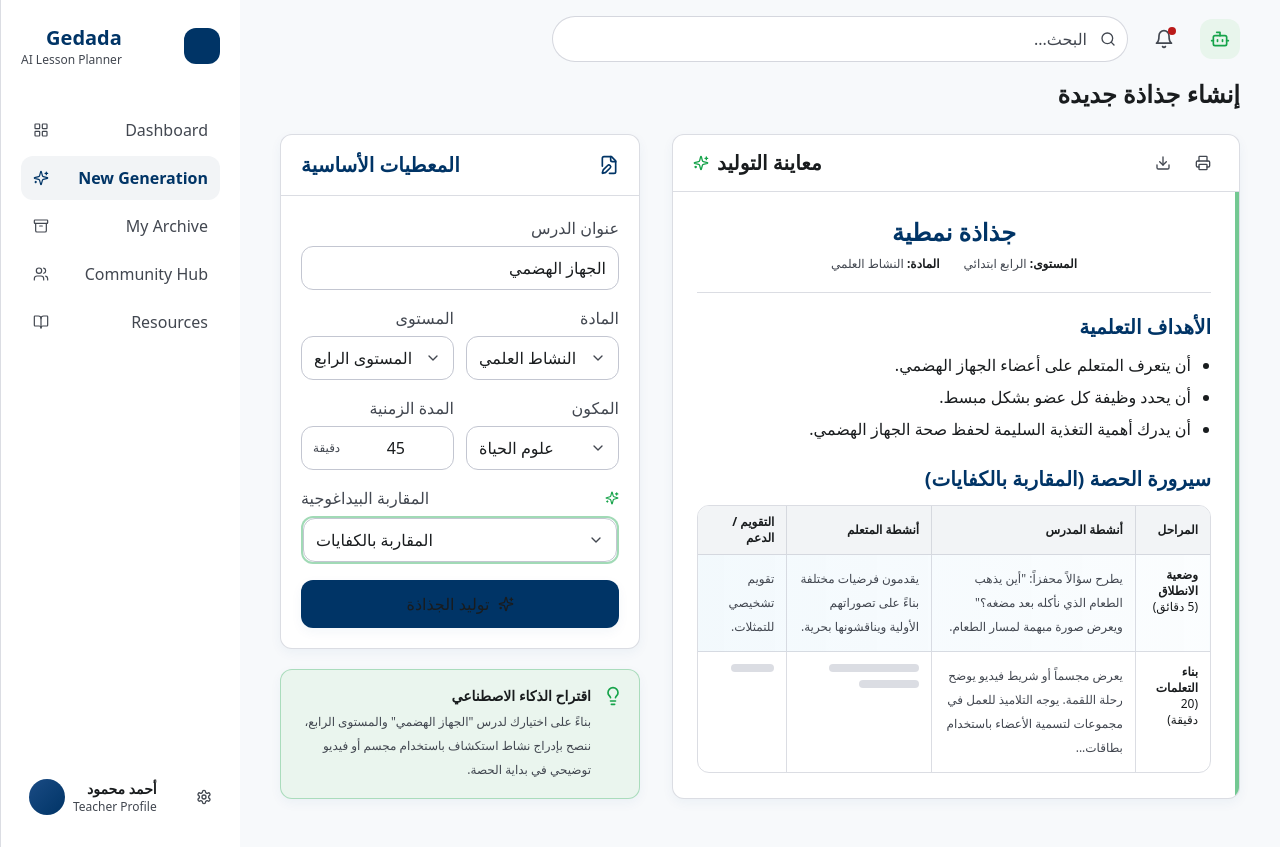
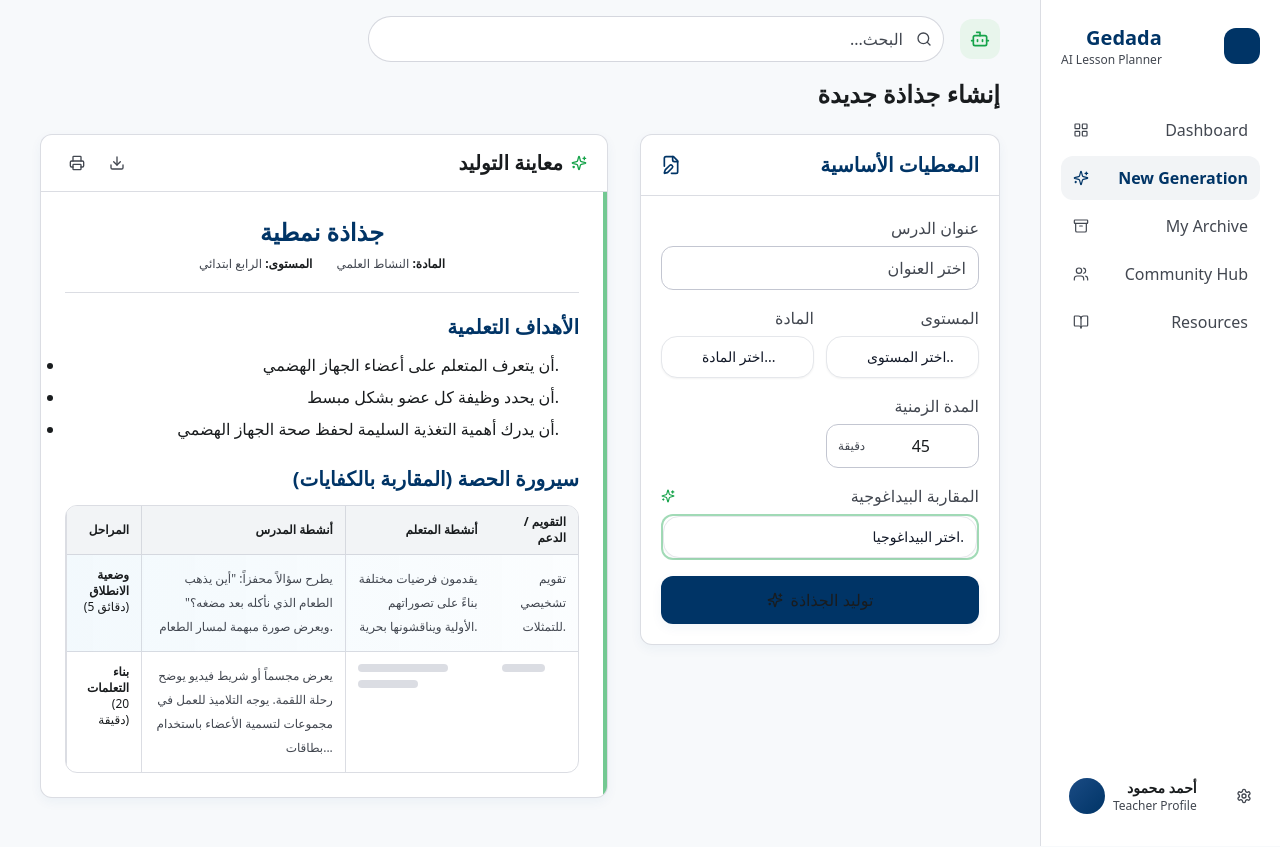
Before and after one commit to Mohamed200400/ai-lesson-plan-, a Next.js app: page /new-generation in a window 1280 px wide. Built offline with nearby package versions, Linux system fonts and the light colour scheme.

Commit message:
fix the ui of the dashboard

```diff
--- a/app/layout.tsx
+++ b/app/layout.tsx
@@ -15,10 +15,11 @@ export default function RootLayout({ children }: { children: React.ReactNode })
     <html lang="ar" dir="rtl">
       <body className="min-h-screen bg-surface text-on-surface">
         <div className="flex min-h-screen">
+           <SideBarWrapper/>
           {/* Main content (RTL: appears on the left of sidebar) */}
           <main className="flex-1 min-w-0">{children}</main>
           {/* Sidebar on the right in RTL */}
-          <SideBarWrapper/>
+
         </div>
       </body>
     </html>
--- a/app/new-generation/page.tsx
+++ b/app/new-generation/page.tsx
@@ -1,81 +1,49 @@
+"use client"
 import { TopBar } from "@/components/layout/topbar";
 import { Card } from "@/components/ui/card";
 import { Button } from "@/components/ui/button";
 import { Input, Label } from "@/components/ui/input";
 import { FileEdit, Sparkles, Lightbulb, Printer, Download, ChevronDown } from "lucide-react";
+import { useState } from "react";
 
 export default function NewGenerationPage() {
+  const [title, setTitle] = useState("");
+  const [subject, setSubject] = useState("");
+  const [level, setLevel] = useState("");
+  const [time,setTime] = useState("45");
+  const [pedagogie,setPedagogie] = useState("");
+ const subjects = [
+  "اللغة العربية",
+  "الرياضيات",
+  "الإيقاظ العلمي",
+  "اللغة الفرنسية",
+  "اللغة الإنكليزية",
+  "التاريخ",
+  "الجغرافيا",
+  "التربية الإسلامية",
+  "التربية المدنية",
+  "التربية التشكيلية",
+  "التربية الموسيقية",
+  "التربية البدنية",
+  "التربية التقنية"
+]
+const levels = ["السنة الأولى", "السنة الثانية", "السنة الثالثة", "السنة الرابعة", "السنة الخامسة", "السنة السادسة"];
+const pedagogies = [
+  "المقاربة البنائية",
+  "التعلم القائم على التقصي",
+  "المقاربة التعاونية",
+  "التعليم المباشر"
+]
+
   return (
     <div className="min-h-screen">
       <TopBar placeholder="البحث..." />
       <div className="px-6 lg:px-10 pb-12">
         <h1 className="mb-6 text-right text-headline-md font-bold text-on-surface">إنشاء جذاذة جديدة</h1>
 
-        <div className="grid grid-cols-1 lg:grid-cols-[1fr_360px] gap-6 lg:gap-8" dir="rtl">
+        <div className="grid grid-cols-1 lg:grid-cols-[1fr_360px] gap-6 lg:gap-8" dir="ltr">
           {/* Form (right column in RTL) */}
-          <div className="space-y-5 order-1 lg:order-2">
-            <Card>
-              <div className="flex items-center justify-between border-b border-outline-variant/60 px-5 py-4">
-                <FileEdit className="h-5 w-5 text-primary" />
-                <h2 className="text-title-lg font-semibold text-primary">المعطيات الأساسية</h2>
-              </div>
-              <div className="p-5 space-y-4">
-                <div>
-                  <Label>عنوان الدرس</Label>
-                  <Input defaultValue="الجهاز الهضمي" className="text-right" />
-                </div>
-                <div className="grid grid-cols-2 gap-3">
-                  <div>
-                    <Label>المادة</Label>
-                    <SelectFake value="النشاط العلمي" />
-                  </div>
-                  <div>
-                    <Label>المستوى</Label>
-                    <SelectFake value="المستوى الرابع" />
-                  </div>
-                </div>
-                <div className="grid grid-cols-2 gap-3">
-                  <div>
-                    <Label>المكون</Label>
-                    <SelectFake value="علوم الحياة" />
-                  </div>
-                  <div>
-                    <Label>المدة الزمنية</Label>
-                    <div className="relative">
-                      <Input defaultValue="45" className="text-right pr-12" />
-                      <span className="absolute left-3 top-1/2 -translate-y-1/2 text-caption text-on-surface-variant">دقيقة</span>
-                    </div>
-                  </div>
-                </div>
-                <div>
-                  <Label className="flex items-center justify-between">
-                    <Sparkles className="h-3.5 w-3.5 text-success" />
-                    <span>المقاربة البيداغوجية</span>
-                  </Label>
-                  <div className="rounded-md border-2 border-success/40 bg-paper">
-                    <SelectFake value="المقاربة بالكفايات" />
-                  </div>
-                </div>
-                <Button size="lg" className="w-full">
-                  <Sparkles className="h-4 w-4" />
-                  توليد الجذاذة
-                </Button>
-              </div>
-            </Card>
 
-            {/* AI suggestion */}
-            <Card className="border-success/30 bg-ai-tint">
-              <div className="p-4 flex gap-3">
-                <Lightbulb className="h-5 w-5 text-success shrink-0" />
-                <div className="text-right">
-                  <div className="text-label-md font-semibold text-on-surface">اقتراح الذكاء الاصطناعي</div>
-                  <p className="mt-1 text-caption text-on-surface-variant leading-6">
-                    بناءً على اختيارك لدرس &quot;الجهاز الهضمي&quot; والمستوى الرابع، ننصح بإدراج نشاط استكشاف باستخدام مجسم أو فيديو توضيحي في بداية الحصة.
-                  </p>
-                </div>
-              </div>
-            </Card>
-          </div>
 
           {/* Preview (left column in RTL) */}
           <Card className="order-2 lg:order-1 overflow-hidden">
@@ -153,6 +121,82 @@ export default function NewGenerationPage() {
               </div>
             </div>
           </Card>
+          {/*form */}
+          <div className="space-y-5 order-1 lg:order-2">
+            <Card>
+              <div className="flex items-center justify-between border-b border-outline-variant/60 px-5 py-4">
+                <FileEdit className="h-5 w-5 text-primary" />
+                <h2 className="text-title-lg font-semibold text-primary">المعطيات الأساسية</h2>
+              </div>
+              <div className="p-5 space-y-4">
+                <div>
+                  <Label className="text-right">عنوان الدرس</Label>
+                  <Input
+                  placeholder={"اختر العنوان"}
+                    value={title}
+                    onChange={(e)=> setTitle(e.target.value)}
+                    className="text-right"
+                   />
+                </div>
+                <div className="grid grid-cols-2 gap-3">
+                  <div>
+                    <Label className="text-right">المادة</Label>
+                    <select className="w-full appearance-none rounded-lg border border-gray-200 bg-white py-2.5 pr-3 pl-10 text-sm text-gray-900 shadow-sm outline-none transition-all hover:border-gray-300 focus:border-blue-500 focus:ring-2 focus:ring-green-200">
+                      <option value="" >اختر المادة...</option>
+                      {subjects.map((e)=>(
+                        <option key={e} value={e}>{e}</option>
+                      ))}
+                    </select>
+                  </div>
+                  <div>
+                    <Label className="text-right">المستوى</Label>
+                    <select className="w-full appearance-none rounded-lg border border-gray-200 bg-white py-2.5 pr-3 pl-10 text-sm text-gray-900 shadow-sm outline-none transition-all hover:border-gray-300 focus:border-blue-500 focus:ring-2 focus:ring-green-200">
+                      <option value="" >اختر المستوى..</option>
+                      {levels.map((e)=>(
+                        <option key={e} value={e}>{e}</option>
+                      ))}
+                    </select>
+                  </div>
+                </div>
+                <div className="grid grid-cols-2 gap-3">
+                  <div>
+
+                  </div>
+                  <div>
+                    <Label className="text-right">المدة الزمنية</Label>
+                    <div className="relative">
+                      <Input
+                      value={time}
+                      onChange={(e)=> setTime(e.target.value)}
+
+                      className="text-right pr-12" />
+                      <span className="absolute left-3 top-1/2 -translate-y-1/2 text-caption text-on-surface-variant">دقيقة</span>
+                    </div>
+                  </div>
+                </div>
+                <div>
+                  <Label className="flex items-center justify-between">
+                    <Sparkles className="h-3.5 w-3.5 text-success" />
+                    <span className="text-right">المقاربة البيداغوجية</span>
+                  </Label>
+                  <div className="rounded-md border-2 border-success/40 bg-paper">
+                   <select className="w-full appearance-none rounded-lg border border-gray-200 bg-white py-2.5 pr-3 pl-10 text-sm text-gray-900 shadow-sm outline-none transition-all hover:border-gray-300 focus:border-blue-500 focus:ring-2 focus:ring-green-200">
+                      <option value="" className="bg-white text-gray-800 font-medium text-right">اختر البيداغوجيا.</option>
+                      {pedagogies.map((e)=>(
+                        <option className="bg-white text-gray-800 font-medium text-right" key={e} value={e}>{e}</option>
+                      ))}
+                    </select>
+                  </div>
+                </div>
+                <Button size="lg" className="w-full">
+                  <Sparkles className="h-4 w-4" />
+                  توليد الجذاذة
+                </Button>
+              </div>
+            </Card>
+
+
+          </div>
         </div>
       </div>
     </div>
--- a/app/page.tsx
+++ b/app/page.tsx
@@ -3,31 +3,48 @@ import { Card } from "@/components/ui/card";
 import { Button } from "@/components/ui/button";
 import { Badge } from "@/components/ui/input";
 import { Plus, Zap, Folder, FolderPlus, FileText, Sparkles, Calculator, FlaskConical } from "lucide-react";
+import prisma from "@/lib/db";
+import { getServerSession } from "next-auth";
+import { authOptions } from "@/lib/auth";
+import Link from "next/link";
 
-const stats = [
-  { value: "128", label: "عنصر محفوظ" },
-  { value: "15", label: "تمت مشاركتها" },
-  { value: "42", label: "درس تم إنشاؤها" },
-];
 
-const quick = [
-  { tag: "الرياضيات", title: "الكسور العشرية", sub: "الصف الخامس • تم التعديل بالأمس", icon: Calculator },
-  { tag: "العلوم", title: "دورة حياة النبات", sub: "الصف الرابع • تم التعديل قبل ساعتين", icon: FlaskConical },
-];
 
-const folders = [
-  { title: "الدورة الأول - علوم", count: "12 ملف" },
-  { title: "الدورة الأول - رياضيات", count: "8 ملفات" },
-  { title: "مشاريع مشتركة", count: "5 ملفات" },
-];
 
-const archive = [
-  { name: "مقدمة في الفيزياء الحركية", subject: "العلوم", date: "12 أكتوبر 2023", ai: true },
-  { name: "تمارين القسمة المطولة", subject: "الرياضيات", date: "10 أكتوبر 2023" },
-  { name: "اختبار قصير: الجهاز الهضمي", subject: "العلوم", date: "8 أكتوبر 2023" },
-];
 
-export default function DashboardPage() {
+export default async function DashboardPage() {
+
+        const session = await getServerSession(authOptions)
+        //@ts-ignore
+        const userId =session?.user.id
+
+        const lessons = await prisma.lessonPlan.findMany({
+          where : {  userId },
+        })
+        const lessonCount = lessons.length
+
+        const sharedLesson = await prisma.lessonPlan.findMany({
+           where: {
+              userId: userId,
+              isPublic: true,
+        }})
+        const sharedCount = sharedLesson.length;
+
+
+       const savedLesson = await prisma.user.findUnique({
+          where: {
+            id: userId, // 1. 'where' needs an object specifying the field (e.g., id or userId)
+          },
+          include: {
+            savedLessons: true, // 2. 'include' sits outside the 'where' object
+          },
+});
+          const savedCount = savedLesson?.savedLessons.length
+          const stats = [
+              { value: savedCount , label: "عنصر محفوظ" },
+              { value: sharedCount , label: "تمت مشاركتها" },
+              { value: lessonCount , label: "درس تم إنشاؤها" },
+            ];
   return (
     <div className="min-h-screen">
       <TopBar />
@@ -49,7 +66,8 @@ export default function DashboardPage() {
             </div>
             <div className="text-right">
               <h1 className="text-headline-md font-bold text-on-surface flex items-center justify-end gap-2">
-                مرحباً بعودتك، أ. أحمد! <span aria-hidden>👋</span>
+
+                مرحباً بعودتك، { session?.user?.name}! <span aria-hidden>👋</span>
               </h1>
               <p className="mt-2 text-body-md text-on-surface-variant max-w-md">
                 مستعد لتخطيط دروس مبدعة اليوم؟ المساعد الذكي جاهز لمساعدتك.
@@ -69,7 +87,7 @@ export default function DashboardPage() {
             <Card className="bg-ai-card border-primary-fixed/60 p-6 flex flex-col justify-between min-h-[220px]">
               <div className="flex justify-end">
                 <div className="grid h-10 w-10 place-items-center rounded-full bg-paper shadow-card">
-                  <Plus className="h-5 w-5 text-primary" />
+                  <Link href="/new-generation" ><Plus className="h-5 w-5 text-primary" /></Link>
                 </div>
               </div>
               <div className="text-right">
@@ -77,14 +95,14 @@ export default function DashboardPage() {
                 <p className="mt-2 text-body-md text-on-surface-variant">
                   استخدم الذكاء الاصطناعي لتوليد خطة درس متكاملة في ثوانٍ.
                 </p>
-                <Button className="mt-4 w-full" size="lg">
+                <Link href="/new-generation"><Button className="mt-4 w-full" size="lg">
                   <Sparkles className="h-4 w-4" />
                   ابدأ التوليد
-                </Button>
+                </Button></Link>
               </div>
             </Card>
 
-            {quick.map((q) => (
+            {/*{lesson.map((q) => (
               <Card key={q.title} className="p-6 flex flex-col justify-between min-h-[220px]">
                 <div className="flex items-start justify-between">
                   <div className="grid h-9 w-9 place-items-center rounded-md bg-surface-low">
@@ -98,64 +116,13 @@ export default function DashboardPage() {
                   <Button variant="outline" className="mt-4 w-full">استكمال</Button>
                 </div>
               </Card>
-            ))}
+
+            ))}*/}
           </div>
         </section>
 
-        {/* Personal archive */}
-        <section>
-          <div className="mb-4 flex items-center justify-between">
-            <button className="text-label-md text-primary hover:underline">عرض الكل</button>
-            <div className="flex items-center gap-2">
-              <h2 className="text-title-lg font-semibold text-on-surface">الأرشيف السحابي الشخصي</h2>
-              <Folder className="h-5 w-5 text-primary" />
-            </div>
-          </div>
 
-          <div className="grid grid-cols-2 md:grid-cols-4 gap-4">
-            <button className="rounded-md border border-dashed border-outline-variant bg-transparent px-4 py-5 text-label-md text-on-surface-variant hover:border-primary hover:text-primary flex items-center justify-center gap-2">
-              <FolderPlus className="h-4 w-4" /> مجلد جديد
-            </button>
-            {folders.map((f) => (
-              <Card key={f.title} className="p-4 flex items-center justify-between">
-                <Folder className="h-5 w-5 text-primary shrink-0" />
-                <div className="text-right min-w-0">
-                  <div className="text-label-md font-semibold text-on-surface truncate">{f.title}</div>
-                  <div className="text-caption text-on-surface-variant">{f.count}</div>
-                </div>
-              </Card>
-            ))}
-          </div>
 
-          {/* Recent table */}
-          <Card className="mt-6 overflow-hidden">
-            <div className="grid grid-cols-[1fr_140px_140px_80px] gap-4 px-6 py-3 text-caption text-on-surface-variant border-b border-outline-variant/60 bg-surface-low/50">
-              <div className="text-right">الاسم</div>
-              <div className="text-right">المادة</div>
-              <div className="text-right">التاريخ</div>
-              <div className="text-right">إجراء</div>
-            </div>
-            {archive.map((row) => (
-              <div
-                key={row.name}
-                className="grid grid-cols-[1fr_140px_140px_80px] items-center gap-4 px-6 py-4 border-b border-outline-variant/40 last:border-0 hover:bg-surface-low/40"
-              >
-                <div className="flex items-center justify-end gap-3">
-                  {row.ai && (
-                    <span className="inline-flex items-center gap-1 rounded-full bg-ai-tint px-2 py-0.5 text-caption text-success">
-                      <Sparkles className="h-3 w-3" /> ذكاء اصطناعي
-                    </span>
-                  )}
-                  <span className="text-body-md text-on-surface">{row.name}</span>
-                  <FileText className="h-4 w-4 text-on-surface-variant shrink-0" />
-                </div>
-                <div className="text-right text-body-md text-on-surface-variant">{row.subject}</div>
-                <div className="text-right text-body-md text-on-surface-variant">{row.date}</div>
-                <div className="text-right text-on-surface-variant">⋯</div>
-              </div>
-            ))}
-          </Card>
-        </section>
       </div>
     </div>
   );
--- a/app/side-bar-wrapper.tsx
+++ b/app/side-bar-wrapper.tsx
@@ -7,7 +7,7 @@ const  SideBarWrapper = () => {
     const hiddenRoutes = ['/auth/login','/auth/register']
 
     const pathname = usePathname()
-    console.log(pathname)
+
 
         if (hiddenRoutes.includes(pathname)) {return null}
         return <Sidebar />
--- a/components/layout/topbar.tsx
+++ b/components/layout/topbar.tsx
@@ -1,6 +1,6 @@
 "use client";
 import * as React from "react";
-import { Search, Bell, Bot } from "lucide-react";
+import { Search,  Bot } from "lucide-react";
 
 export function TopBar({ placeholder = "البحث في الدروس والمصادر..." }: { placeholder?: string }) {
   return (
@@ -8,10 +8,7 @@ export function TopBar({ placeholder = "البحث في الدروس والمص
       <button className="grid h-10 w-10 place-items-center rounded-md bg-ai-soft text-success" aria-label="AI">
         <Bot className="h-5 w-5" />
       </button>
-      <button className="relative grid h-10 w-10 place-items-center rounded-md hover:bg-surface-low" aria-label="Notifications">
-        <Bell className="h-5 w-5 text-on-surface-variant" />
-        <span className="absolute top-2 right-2 h-2 w-2 rounded-full bg-danger" />
-      </button>
+
       <div className="relative flex-1 max-w-xl">
         <Search className="pointer-events-none absolute right-3 top-1/2 h-4 w-4 -translate-y-1/2 text-on-surface-variant" />
         <input
```
Also changed, not shown: app/auth/login/page.tsx (+10 -3 lines), app/auth/register/page.tsx (+13 -11 lines), middleware.ts (added, +7 -0 lines).
